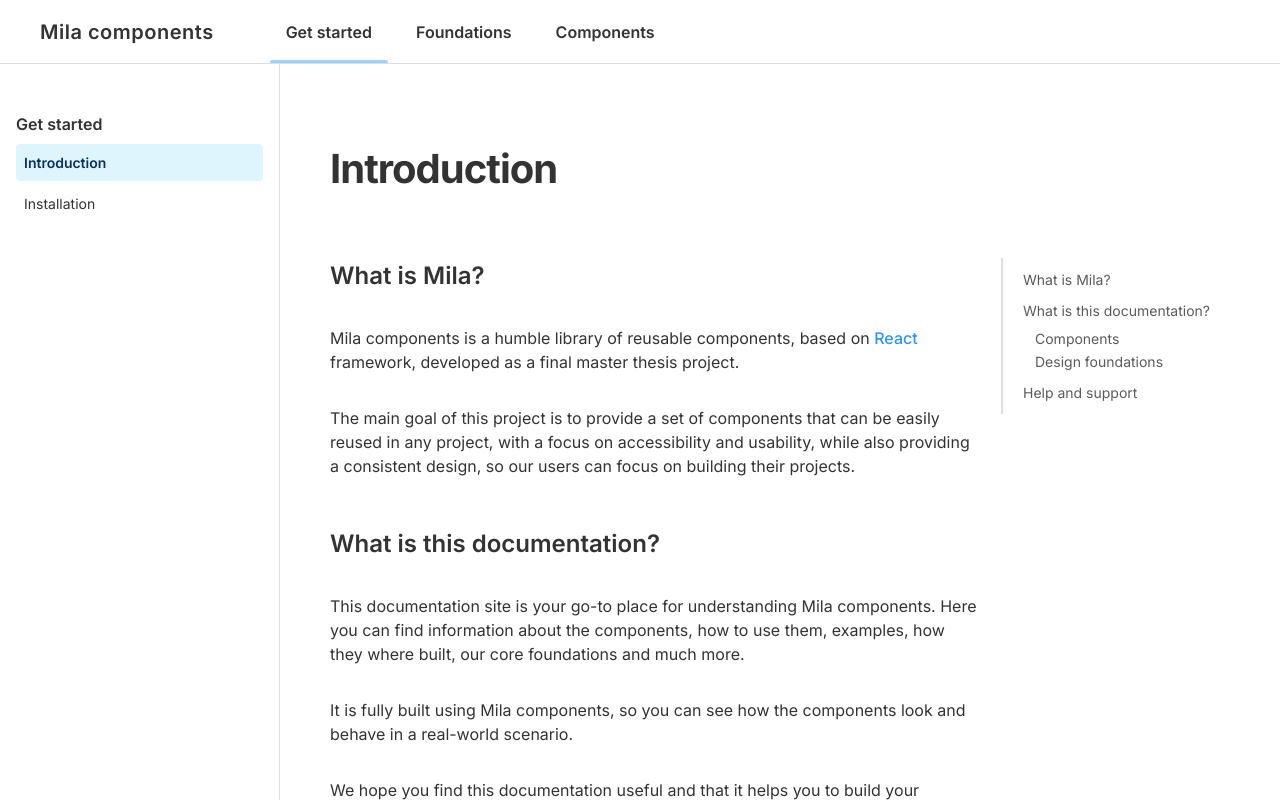
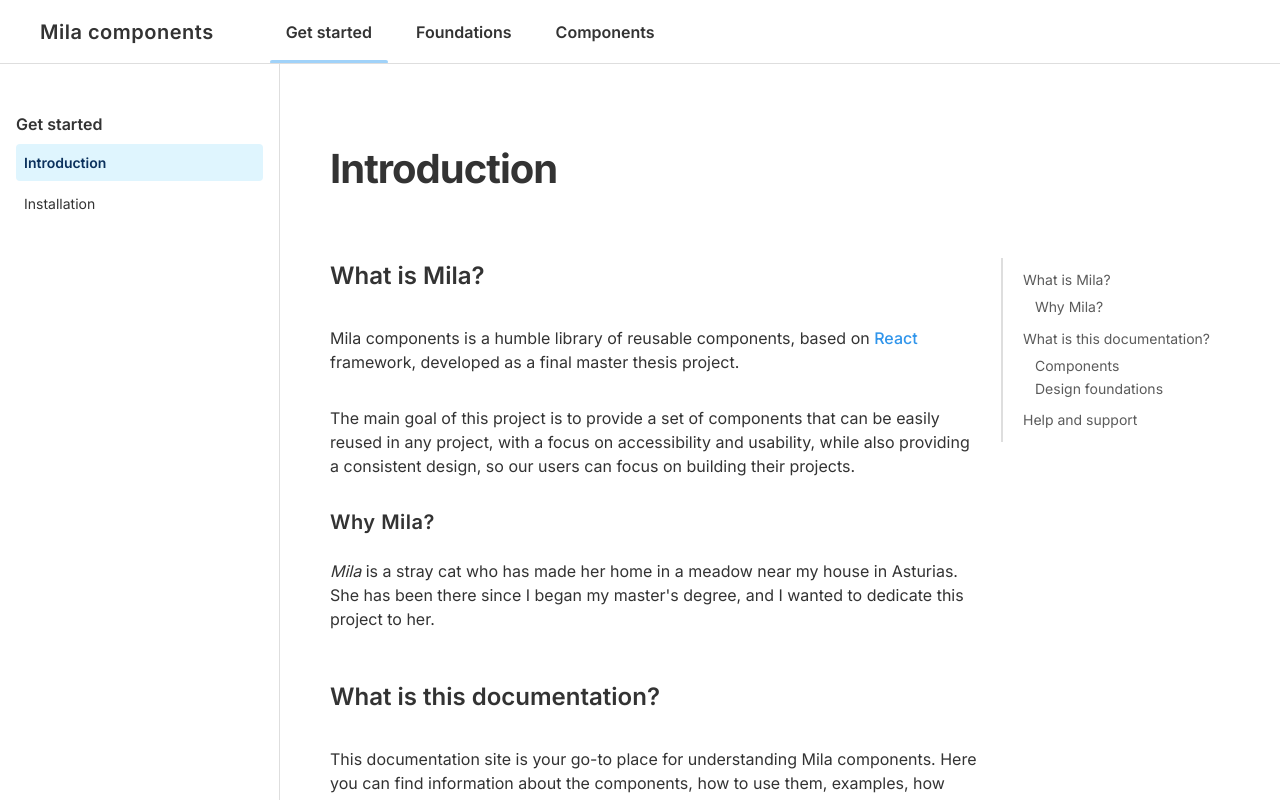
Before and after one commit to GomezIvann/mila-components, a Next.js app in the folder apps/web/: page /get-started/introduction in a window 1280 px wide. Built offline with nearby package versions, Linux system fonts and the light colour scheme.

Commit message:
Small adjustments

```diff
--- a/apps/web/common/custom-components/code/types.ts
+++ b/apps/web/common/custom-components/code/types.ts
@@ -8,6 +8,7 @@ export type CodeProps = {
 };
 
 export type LiveCodeBlockProps = {
+  defaultEditorIsOpen?: boolean;
   example: {
     code: string;
     scope?: Record<string, any>;
--- a/apps/web/screens/get-started/introduction/introduction.tsx
+++ b/apps/web/screens/get-started/introduction/introduction.tsx
@@ -23,6 +23,17 @@ const sections = [
         </Paragraph>
       </>
     ),
+    subSections: [
+      {
+        title: "Why Mila?",
+        content: (
+          <Paragraph>
+            <em>Mila</em> is a stray cat who has made her home in a meadow near my house in Asturias. She has been there
+            since I began my master's degree, and I wanted to dedicate this project to her.
+          </Paragraph>
+        ),
+      },
+    ],
   },
   {
     title: "What is this documentation?",
```
Also changed, not shown: apps/web/common/custom-components/code/live-code-block.tsx (+7 -7 lines).
